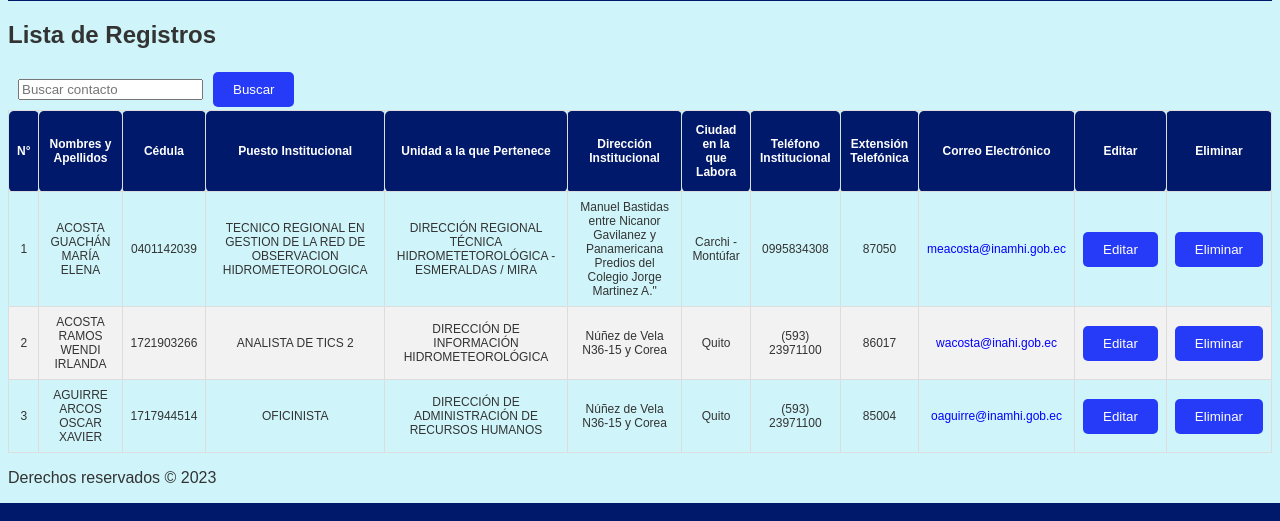
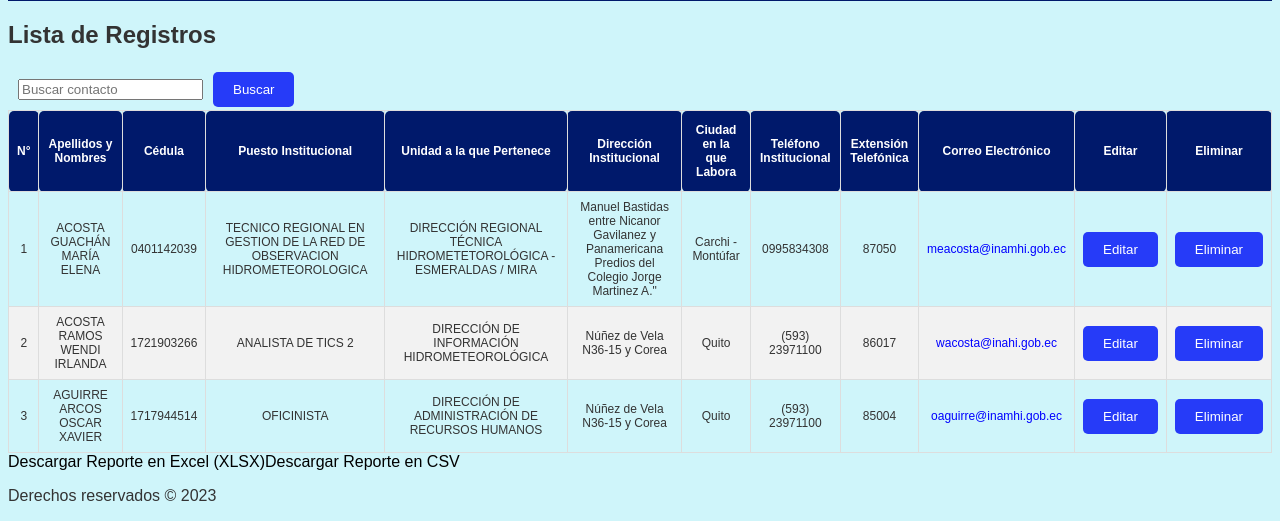
Before and after one commit to Apauki/directorioWeb, a Django app: page /directorio/lista_registros/ in a window 1280 px wide. Shown: the part 385-906 px from the top of the page. Run offline with Django 4.2, Linux system fonts and the light colour scheme; a user stored in the database is signed in; data comes from the database, SQL or seed files in the repository; both versions use the stored data as it was after the commit.

Commit message:
agregado reportes y falta arreglar búsqueda

```diff
--- a/Templates/directorio/lista_registros.html
+++ b/Templates/directorio/lista_registros.html
@@ -18,15 +18,29 @@
             <a href="?ordenar_por=numero_registro">N°</a>
           </th>
           <th>
-            <a href="?ordenar_por=nombres_apellidos">Nombres y Apellidos</a>
+            <a href="?ordenar_por=nombres_apellidos">Apellidos y Nombres</a>
           </th>
-          <th>Cédula</th>
-          <th>Puesto Institucional</th>
-          <th>Unidad a la que Pertenece</th>
-          <th>Dirección Institucional</th>
-          <th>Ciudad en la que Labora</th>
-          <th>Teléfono Institucional</th>
-          <th>Extensión Telefónica</th>
+          <th>
+            <a href="?ordenar_por=cedula">Cédula</a>
+          </th>
+          <th>
+            <a href="?ordenar_por=puesto_institucional">Puesto Institucional</a>
+          </th>
+          <th>
+            <a href="?ordenar_por=unidad_pertenece">Unidad a la que Pertenece</a>
+          </th>
+          <th>
+            <a href="?ordenar_por=direccion_institucional">Dirección Institucional</a>
+          </th>
+          <th>
+            <a href="?ordenar_por=ciudad_labora">Ciudad en la que Labora</a>
+          </th>
+          <th>
+            <a href="?ordenar_por=telefono_institucional">Teléfono Institucional</a>
+          </th>
+          <th>
+            <a href="?ordenar_por=extension_telefonica">Extensión Telefónica</a>
+          </th>
           <th>Correo Electrónico</th>
           {% if user.is_superuser %}
           <th>Editar</th>
@@ -65,6 +79,11 @@
         {% endfor %}
       </tbody>
     </table>
+
+    <div class="reporteContainer">
+      <a href="?excel">Descargar Reporte en Excel (XLSX)</a>
+      <a href="?csv">Descargar Reporte en CSV</a>
+    </div>
   {% else %}
     <p>No hay registros disponibles.</p>
   {% endif %}
--- a/directorio/views.py
+++ b/directorio/views.py
@@ -1,18 +1,17 @@
 import re
+import openpyxl
+import csv
 from django.shortcuts import render, redirect, get_object_or_404
-from .models import Registro
-from .forms import RegistroForm, CustomUserCreationForm
 from django.contrib import messages
 from django.contrib.auth import login, logout
 from django.contrib.auth.forms import AuthenticationForm
 from django.db.models import Q
-from django.contrib.auth.decorators import login_required, user_passes_test
+from django.db.models.functions import Lower
+from django.contrib.auth.decorators import login_required
+from django.http import HttpResponse
 
-
-# Constantes para identificar los campos de ordenamiento
-ORDEN_ALFABETICO = 'nombres_apellidos'
-ORDEN_NUMERO_REGISTRO = 'numero_registro'
-ORDEN_UNIDAD_PERTENECE = 'unidad_pertenece'
+from .models import Registro
+from .forms import RegistroForm, CustomUserCreationForm
 
 
 '''
@@ -42,7 +41,19 @@ def lista_registros(request):
 
     # Filtro de ordenamiento
     ordenar_por = request.GET.get('ordenar_por', 'numero_registro')
-    registros = registros.order_by(ordenar_por)
+
+    if ordenar_por == 'nombres_apellidos':
+        registros = registros.annotate(nombres_apellidos_lower=Lower('nombres_apellidos'))
+        registros = sorted(registros, key=lambda registro: remover_caracteres_especiales(registro.nombres_apellidos_lower))
+    else:
+        # Ordenar por el campo especificado sin aplicar ordenamiento sensible al idioma
+        registros = registros.order_by(ordenar_por)
+
+    # Funciones para generar reporte
+    if 'excel' in request.GET:
+        return generar_reporte_excel(registros)
+    elif 'csv' in request.GET:
+        return generar_reporte_csv(registros)
 
     context = {
         'registros': registros,
@@ -132,3 +143,39 @@ def login_view(request):
 def logout_view(request):
     logout(request)
     return redirect('login')
+
+# Creación de reporte Excel y CSV
+def generar_reporte_excel(registros):
+    libro = openpyxl.Workbook()
+    hoja = libro.active
+    hoja.append(['N°', 'Apellidos y Nombres', 'Cédula', 'Puesto Institucional', 'Unidad a la que Pertenece',
+                 'Dirección Institucional', 'Ciudad en la que Labora', 'Teléfono Institucional', 'Extensión Telefónica',
+                 'Correo Electrónico'])
+
+    for registro in registros:
+        hoja.append([registro.numero_registro, registro.nombres_apellidos, registro.cedula,
+                     registro.puesto_institucional, registro.unidad_pertenece, registro.direccion_institucional,
+                     registro.ciudad_labora, registro.telefono_institucional, registro.extension_telefonica,
+                     registro.correo_electronico])
+
+    response = HttpResponse(content_type='application/vnd.openxmlformats-officedocument.spreadsheetml.sheet')
+    response['Content-Disposition'] = 'attachment; filename=reporte_registros.xlsx'
+    libro.save(response)
+    return
+
+def generar_reporte_csv(registros):
+    response = HttpResponse(content_type='text/csv')
+    response['Content-Disposition'] = 'attachment; filename=reporte_registros.csv'
+
+    writer = csv.writer(response)
+    writer.writerow(['N°', 'Apellidos y Nombres', 'Cédula', 'Puesto Institucional', 'Unidad a la que Pertenece',
+                     'Dirección Institucional', 'Ciudad en la que Labora', 'Teléfono Institucional', 'Extensión Telefónica',
+                     'Correo Electrónico'])
+
+    for registro in registros:
+        writer.writerow([registro.numero_registro, registro.nombres_apellidos, registro.cedula,
+                         registro.puesto_institucional, registro.unidad_pertenece, registro.direccion_institucional,
+                         registro.ciudad_labora, registro.telefono_institucional, registro.extension_telefonica,
+                         registro.correo_electronico])
+
+    return response
--- a/static/css/styles.css
+++ b/static/css/styles.css
@@ -264,6 +264,15 @@ input[type="text" i] {
   padding: 1px 2px;
 }
 
+/* Reportes Excel y CSV */
+.reporteContainer {
+  display: flex;
+}
+
+.reporteContainer a{
+  color: black;
+}
+
 @media screen and (max-width: 767px) {
   /* Estilos para dispositivos móviles */
   header {
```
Also changed, not shown: db.sqlite3, directorio/migrations/0001_initial.py.
